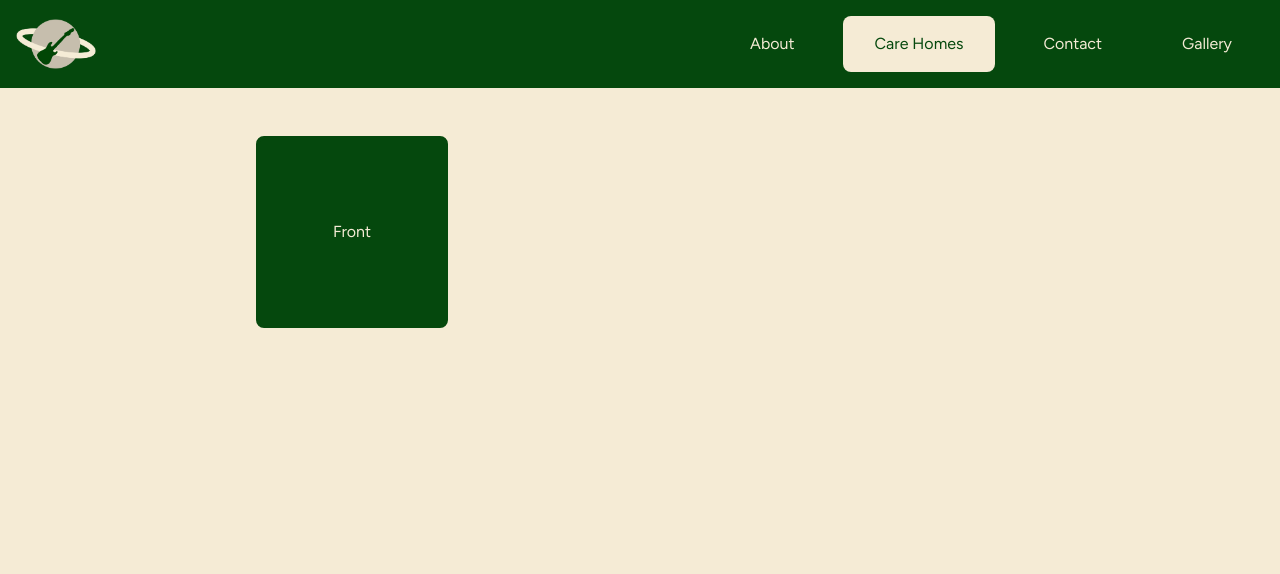
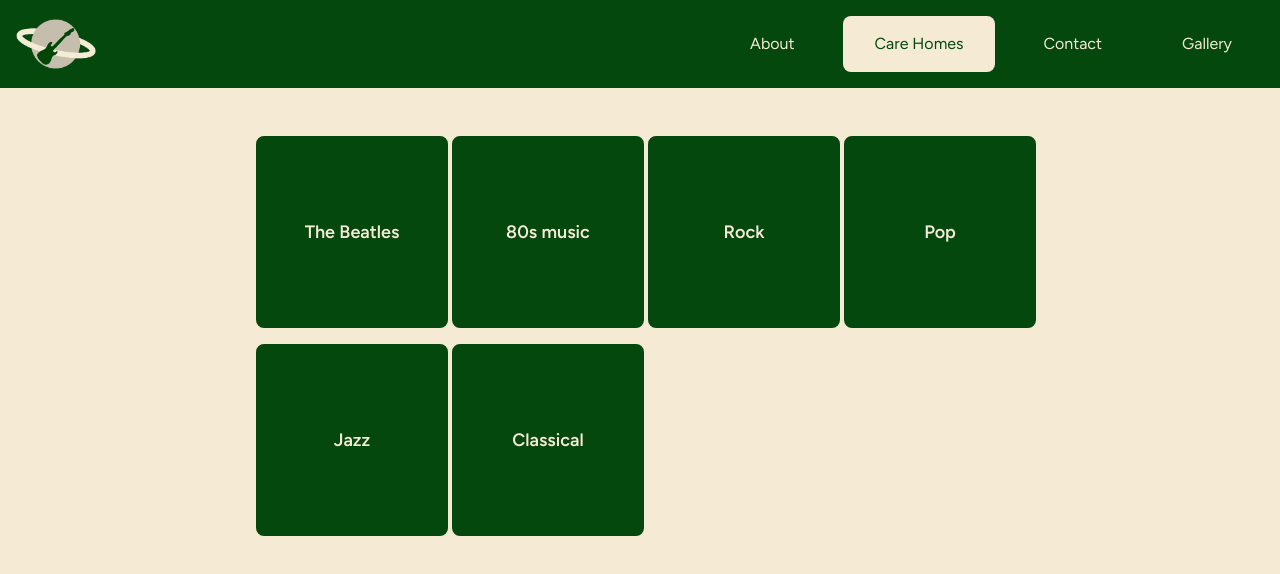
Before and after one commit to esther-frank/the-melody-maker, a React (Vite) app: page /care-homes in a window 1280 px wide. Shown: the top 574 px of the page. Built offline with nearby package versions, Linux system fonts and the light colour scheme; a web font is replaced by a local one.

Commit message:
make grid of cards with link

```diff
--- a/src/components/GenreCard.tsx
+++ b/src/components/GenreCard.tsx
@@ -1,6 +1,11 @@
 import { useState } from 'react'
+import { NavLink } from 'react-router'
 
-const GenreCard = () => {
+type GenreCardProps = {
+  genre: string
+}
+
+const GenreCard = ({ genre }: GenreCardProps) => {
   const [isFlipped, setIsFlipped] = useState(false)
 
   const sharedStyles =
@@ -11,7 +16,7 @@ const GenreCard = () => {
   }
 
   return (
-    <div className="w-1/4 aspect-square" style={{ perspective: '1000px' }}>
+    <div className="w-48 aspect-square" style={{ perspective: '1000px' }}>
       <div
         className="w-full h-full relative cursor-pointer transition-transform duration-700"
         onClick={handleClick}
@@ -24,7 +29,7 @@ const GenreCard = () => {
           className={`${sharedStyles} bg-primary text-secondary`}
           style={{ backfaceVisibility: 'hidden' }}
         >
-          Front
+          <h3 className="text-center text-lg font-semibold">{genre}</h3>
         </div>
 
         <div
@@ -34,7 +39,12 @@ const GenreCard = () => {
             transform: 'rotateY(180deg)'
           }}
         >
-          Back
+          <NavLink
+            to="/contact"
+            className="text-primary hover:underline font-semibold"
+          >
+            Get in touch
+          </NavLink>
         </div>
       </div>
     </div>
--- /dev/null
+++ b/src/components/GenreCardGrid.tsx
@@ -0,0 +1,16 @@
+import React from 'react'
+import GenreCard from './GenreCard'
+
+const GENRES = ['The Beatles', '80s music', 'Rock', 'Pop', 'Jazz', 'Classical']
+
+const GenreCardGrid = () => {
+    return (
+        <div className="grid grid-cols-2 sm:grid-cols-3 xl:grid-cols-4 gap-4">
+            {GENRES.map((genre) => (
+                <GenreCard key={genre} genre={genre} />
+            ))}
+        </div>
+    )
+}
+
+export default GenreCardGrid
--- a/src/pages/CareHomes.tsx
+++ b/src/pages/CareHomes.tsx
@@ -1,7 +1,7 @@
-import GenreCard from "../components/GenreCard"
+import GenreCardGrid from "../components/GenreCardGrid";
 
 const CareHomes = () => {
-  return <div><GenreCard /></div>
+  return <div><GenreCardGrid /></div>
 }
 
 export default CareHomes
```
